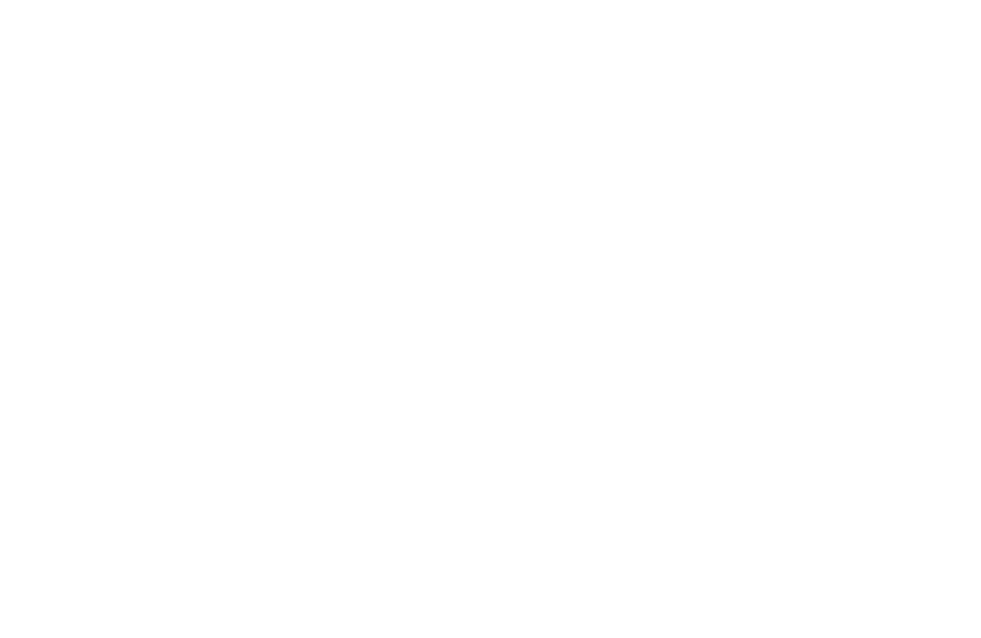
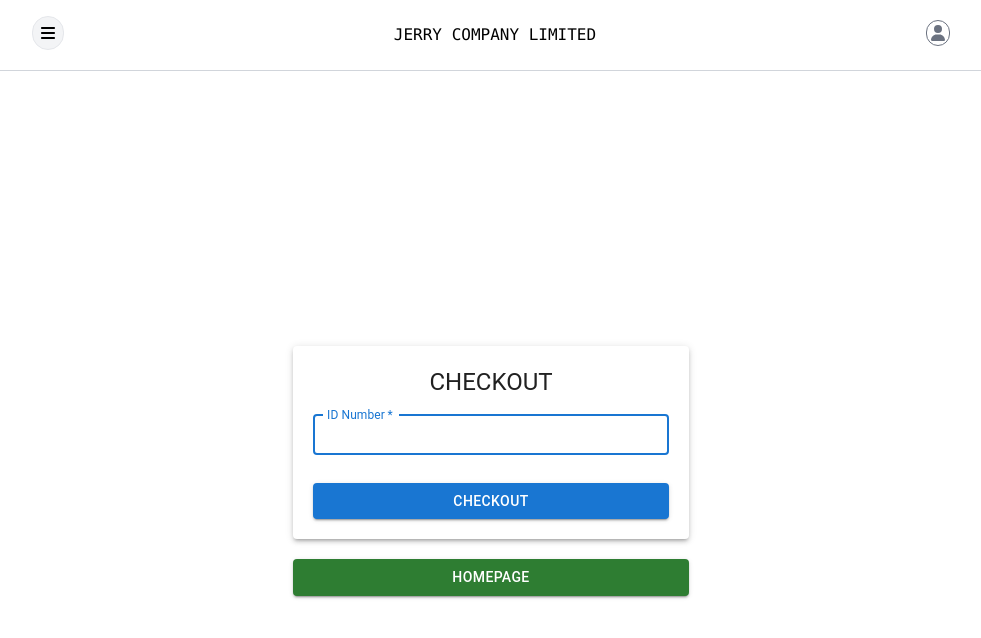
Before and after one commit to Jerry-Khobby/workers-attendance-management-system, a React (Create React App) app in the folder client/: page /homepage/checkout in a window 1280 px wide. Before the commit this address had no page. Shown: the top 638 px of the page, without its empty margins (149-1130 px from the left). Built offline with nearby package versions, Linux system fonts and the light colour scheme.

Commit message:
done with the checkout already

```diff
--- a/client/src/App.js
+++ b/client/src/App.js
@@ -6,6 +6,7 @@
 import MainHomePortal from "./component/worker/mainportal/main";
 import { AuthContextProvider } from "./context/authContext";
 import CheckIn from "./component/worker/mainportal/checkin";
+import CheckOut from "./component/worker/mainportal/checkout";
 
 
 function App() {
@@ -19,7 +20,7 @@
           <Route path="/login" element={<LoginPage />} />{" "}
           <Route path="/homepage" element={<MainHomePortal/>} />{" "}
           <Route path="/homepage/checkin" element={<CheckIn />}/>{""}
-
+          <Route path="/homepage/checkout" element={<CheckOut/>} />{""}
         </Routes>{" "}
       </BrowserRouter>{" "}
       </AuthContextProvider>
--- /dev/null
+++ b/client/src/component/worker/mainportal/checkout.jsx
@@ -0,0 +1,157 @@
+import React, { useState } from "react";
+import {
+  Button,
+  TextField,
+  Typography,
+  Container,
+  Paper,
+  Box,
+} from "@mui/material";
+import Navbar from "./navbar";
+import { Link } from "react-router-dom";
+
+const CheckOut = () => {
+  const [checkInData, setCheckInData] = useState({
+    user_id: "",
+  });
+  const [message, setMessage] = useState("");
+  const [successMessage, setSuccessMessage] = useState("");
+
+  const handleSubmit = async (e) => {
+    e.preventDefault();
+    try {
+      const response = await fetch(
+        "http://127.0.0.1:8000/api/checkout/check_out/",
+        {
+          method: "POST",
+          headers: {
+            "Content-Type": "application/json",
+            Authorization: `Token a23653c2965c43077a41c74aaade3e236c45fbfc`,
+          },
+          body: JSON.stringify(checkInData),
+        }
+      );
+
+      const data = await response.json();
+
+      if (response.ok) {
+        setSuccessMessage(data.status);
+        setMessage("");
+        setCheckInData({
+          user_id:"",
+        })
+        //clear messages and reset form after 3seconds
+        setTimeout(()=>{
+          setSuccessMessage("");
+          setMessage("");
+          setCheckInData({
+            user_id:""
+          })
+        },3000);
+      } else if (response.status === 401) {
+        setMessage("You have  not checked in today and cannot check-out unless you checked in");
+        setSuccessMessage("");
+      } else if (response.status === 402) {
+        setMessage("You have already checked out today");
+        setSuccessMessage("");
+      } else if (response.status === 403) {
+        setMessage("Checkout is only allowed after 4:00 PM");
+        setSuccessMessage("");
+      }
+      else {
+        setMessage("Error checking in. Please try again.");
+        setSuccessMessage("");
+      }
+    } catch (error) {
+      console.error("Error while checking in:", error);
+      setMessage("Error checking in. Please try again.");
+      setSuccessMessage("");
+    }
+  };
+
+  const handleChange = (e) => {
+    const { name, value } = e.target;
+    setCheckInData((prevData) => ({
+      ...prevData,
+      [name]: value,
+    }));
+  };
+
+  return (
+    <div>
+      <Navbar />
+      <Container component="main" maxWidth="xs">
+        <Box
+          sx={{
+            display: "flex",
+            flexDirection: "column",
+            alignItems: "center",
+            justifyContent: "center",
+            minHeight: "100vh",
+          }}
+        >
+          <Paper elevation={3} style={{ padding: "20px", width: "100%" }}>
+            {message && (
+              <Typography
+                variant="body1"
+                align="center"
+                style={{ color: "red" }}
+              >
+                {message}
+              </Typography>
+            )}
+            {successMessage && (
+              <Typography
+                variant="body1"
+                align="center"
+                style={{ color: "green" }}
+              >
+                {successMessage}
+              </Typography>
+            )}
+            <Typography variant="h5" align="center">
+              CHECKOUT
+            </Typography>
+            <form onSubmit={handleSubmit}>
+              <TextField
+                variant="outlined"
+                margin="normal"
+                required
+                fullWidth
+                label="ID Number"
+                name="user_id"
+                value={checkInData.user_id}
+                onChange={handleChange}
+                size="small"
+                inputProps={{ maxLength: 10 }}
+                autoFocus
+              />
+              <Button
+                type="submit"
+                fullWidth
+                variant="contained"
+                color="primary"
+                style={{ marginTop: "20px" }}
+              >
+                CHECKOUT
+              </Button>
+            </form>
+          </Paper>
+          <Button
+                type="submit"
+                fullWidth
+                variant="contained"
+                color="success"
+                style={{ marginTop: "20px" }}
+              >
+                <Link to="/homepage">
+                HOMEPAGE
+                </Link>
+              </Button>
+        </Box>
+      </Container>
+    </div>
+  );
+};
+
+export default CheckOut;
--- a/client/src/component/worker/mainportal/frontpage.jsx
+++ b/client/src/component/worker/mainportal/frontpage.jsx
@@ -12,7 +12,7 @@
 
         </Button>
         <Button variant="contained" color="secondary" style={{ width: '200px', marginBottom: '10px' }}>
-        <Link to="/homepage/CheckOut">
+        <Link to="/homepage/checkout">
           Check Out
           </Link>
         </Button>
```
Also changed, not shown: 1 other file (tests, documents, lock files or other folders).
